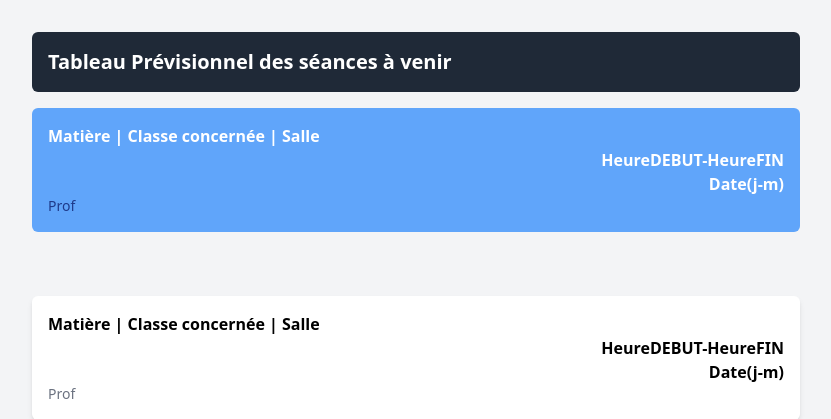
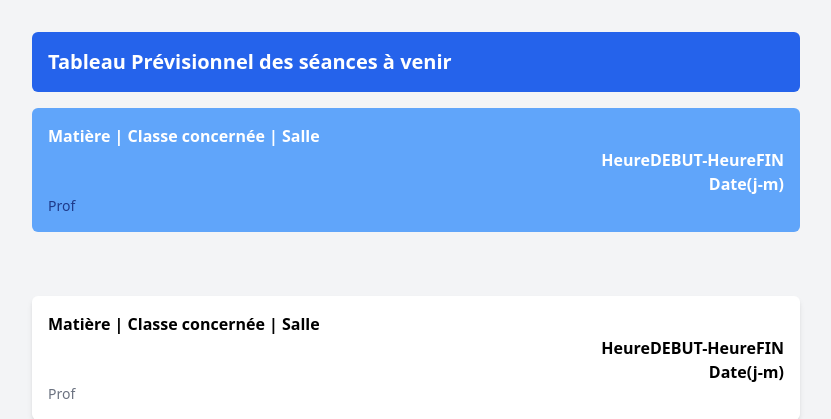
Before and after one commit to gitdreamlteui/PoleInfo, a PHP site: page /reservations/ in a window 1280 px wide. Shown: the part 72-491 px from the top of the page, without its empty margins (224-1055 px from the left). Run offline with PHP 8.4, Linux system fonts and the light colour scheme; data that the repository does not hold is empty; some libraries are stand-ins or nearby versions.

Commit message:
Update index.php

```diff
--- a/index.php
+++ b/index.php
@@ -38,7 +38,7 @@ $response_reservation = file_get_contents($request_reservation);
 
     <div class="max-w-3xl mx-auto mt-16">
         <!-- Titre -->
-        <div class="bg-gray-800 text-white text-xl font-bold p-4 rounded-md mb-4">
+        <div class="bg-blue-600 text-white text-xl font-bold p-4 rounded-md mb-4">
             Tableau Prévisionnel des séances à venir
         </div>
 <?
@@ -61,7 +61,7 @@ $response_reservation = file_get_contents($request_reservation);
                 <p class="flex justify-end"><strong>Date(j-m)</strong></p>
                 <p class="text-sm text-gray-500">Prof</p>
             </div>
-            <div id="details2" class="bg-gray-300 p-4 rounded-md overflow-hidden transition-all duration-300 ease-in-out opacity-0" style="height: 0px;">
+            <div id="details2" class="bg-gray-200 p-4 rounded-md overflow-hidden transition-all duration-300 ease-in-out opacity-0" style="height: 0px;">
                 <p>Informations générales sur la séance...</p>
             </div>
 
```
